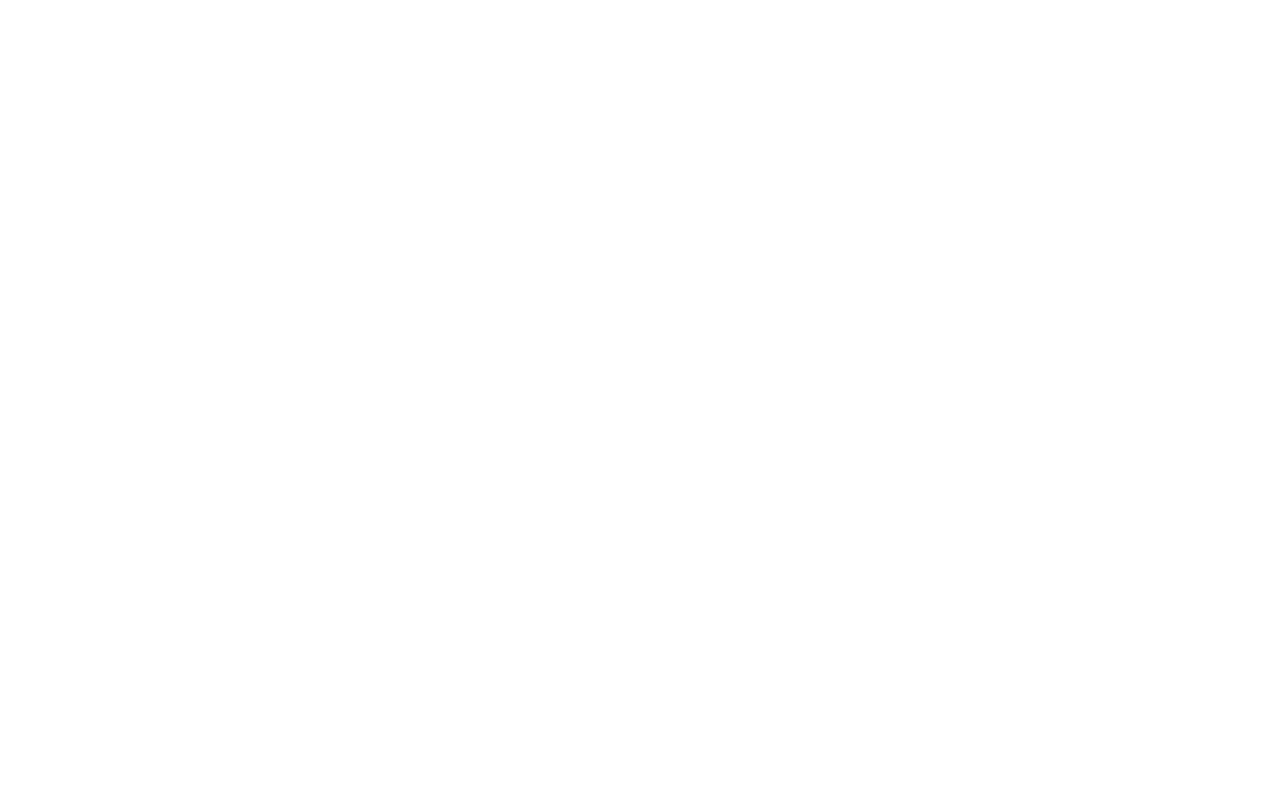
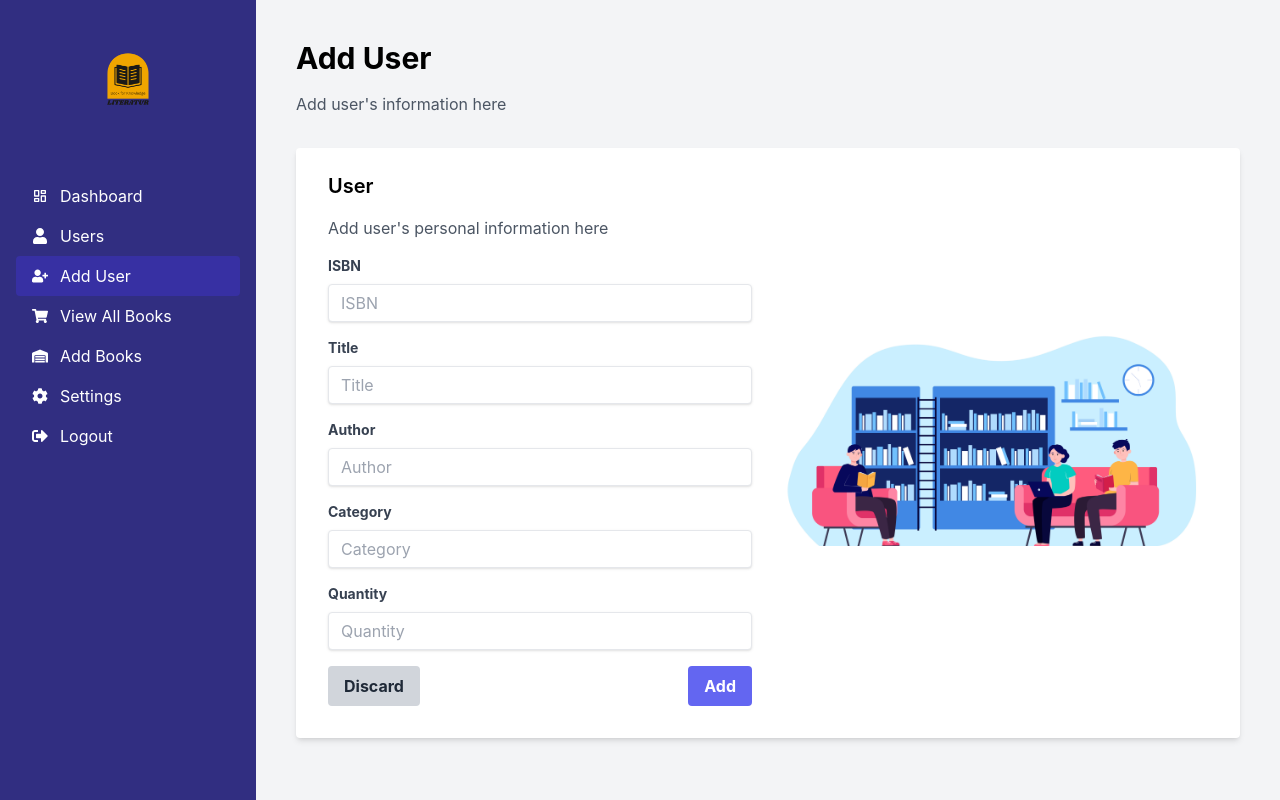
Before and after one commit to pasiya2021/library-managment-system-FE, a React (Create React App) app: page /add-books in a window 1280 px wide. Before the commit this address had no page. Built offline with nearby package versions, Linux system fonts and the light colour scheme.

Commit message:
Refactor sidebar and add book functionality

```diff
--- /dev/null
+++ b/src/components/AddBookForm/AddBookForm.jsx
@@ -0,0 +1,104 @@
+import React, { useState } from 'react';
+import InputField from '../InputField/InputField';
+import { api, API_ENDPOINTS } from '../../config/api';
+import axios from 'axios';
+
+const AddUserForm = () => {
+  const [formData, setFormData] = useState({
+    isbn: '',
+    title: '',
+    author: '',
+    category: '',
+    qty: '',
+  });
+
+  const [isLoading, setIsLoading] = useState(false);
+  const [error, setError] = useState(null);
+  const [success, setSuccess] = useState(false);
+
+  // Handle form data changes
+  const handleChange = (e) => {
+    const { id, value } = e.target;
+    setFormData(prevData => ({
+      ...prevData,
+      [id]: value
+    }));
+  };
+
+  // Handle form submission
+  const handleSubmit = async (e) => {
+    e.preventDefault();
+    setIsLoading(true);
+    setError(null);
+    setSuccess(false);
+
+    try {
+      // Send POST request to API endpoint
+      const response = await axios.post('http://localhost:8080/book/add', formData);
+      console.log("API Response: ", response);  // Log API response for debugging
+      setSuccess(true);  // Set success state
+      setFormData({       // Reset form fields
+        isbn: '',
+        title: '',
+        author: '',
+        category: '',
+        qty: '',
+      });
+    } catch (err) {
+      console.error("API Error: ", err);  // Log any errors
+      if (!err.response) {
+        setError("Network error: Unable to reach the server.");
+      } else {
+        setError(err.response?.data?.message || 'Failed to add user.');
+      }
+    } finally {
+      setIsLoading(false);
+    }
+  };
+
+  // Handle form reset (discard changes)
+  const handleDiscard = () => {
+    setFormData({
+        isbn: '',
+        title: '',
+        author: '',
+        category: '',
+        qty: '',
+    });
+    setError(null);
+    setSuccess(false);
+  };
+
+  return (
+    <form onSubmit={handleSubmit} className="w-full max-w-lg">
+      <InputField label="ISBN" id="isbn" value={formData.isbn} onChange={handleChange} />
+      <InputField label="Title" id="title" value={formData.title} onChange={handleChange} />
+      <InputField label="Author" id="author" value={formData.author} onChange={handleChange} />
+      <InputField label="Category" id="category" value={formData.category} onChange={handleChange} />
+      <InputField label="Quantity" id="qty" value={formData.qty} onChange={handleChange} />
+
+
+      {error && <p className="text-red-500 mb-4">{error}</p>}
+      {success && <p className="text-green-500 mb-4">User added successfully!</p>}
+
+      <div className="flex items-center justify-between">
+        <button
+          className="bg-gray-300 hover:bg-gray-400 text-gray-800 font-bold py-2 px-4 rounded focus:outline-none focus:shadow-outline"
+          type="button"
+          onClick={handleDiscard}
+        >
+          Discard
+        </button>
+        <button
+          className={`bg-indigo-500 hover:bg-indigo-700 text-white font-bold py-2 px-4 rounded focus:outline-none focus:shadow-outline ${isLoading ? 'opacity-50 cursor-not-allowed' : ''}`}
+          type="submit"
+          disabled={isLoading}
+        >
+          {isLoading ? 'Adding...' : 'Add'}
+        </button>
+      </div>
+    </form>
+  );
+};
+
+export default AddUserForm;
--- a/src/components/Sidebar/Sidebar.jsx
+++ b/src/components/Sidebar/Sidebar.jsx
@@ -9,7 +9,10 @@
     { icon: FaUser, text: 'Users', path: '/users' },
     { icon: FaUserPlus, text: 'Add User', path: '/add-user', active: true },
     { icon: FaShoppingCart, text: 'View All Books', path: '/view-all-books' },
-    { icon: FaWarehouse, text: 'Warehouses', path: '/warehouses' },
+    { icon: FaWarehouse, text: 'Add Books', path: '/add-books' },
+    { icon: FaCog, text: 'Settings', path: '/settings' },
+    { icon: FaSignOutAlt, text: 'Logout', path: '/logout' },
+
   ];
 
   return (
@@ -31,16 +34,6 @@
           </a>
         ))}
       </nav>
-      <div className="mt-auto">
-        <a href="/settings" className="flex items-center py-2 px-4 hover:bg-indigo-800 rounded">
-          <FaCog className="mr-3" />
-          Settings
-        </a>
-        <a href="/logout" className="flex items-center py-2 px-4 hover:bg-indigo-800 rounded">
-          <FaSignOutAlt className="mr-3" />
-          Logout
-        </a>
-      </div>
     </div>
   );
 };
--- /dev/null
+++ b/src/pages/AddBookPage/AddBookPage.jsx
@@ -0,0 +1,27 @@
+import React from 'react';
+import Sidebar from '../../components/Sidebar/Sidebar';
+import AddUserForm from '../../components/AddUserForm/AddUserForm';
+import Illustration from '../../components/Illustration/Illustration';
+import AddBookForm from '../../components/AddBookForm/AddBookForm';
+
+const AddUserPage = () => (
+  <div className="flex min-h-screen bg-gray-100">
+    <Sidebar />
+    <div className="flex-1 p-10">
+      <h1 className="text-3xl font-bold mb-4">Add User</h1>
+      <p className="mb-8 text-gray-600">Add user's information here</p>
+      <div className="flex bg-white shadow-md rounded px-8 pt-6 pb-8 mb-4">
+        <div className="w-1/2 pr-4">
+          <h2 className="text-xl font-semibold mb-4">User</h2>
+          <p className="mb-4 text-gray-600">Add user's personal information here</p>
+          <AddBookForm />
+        </div>
+        <div className="w-1/2 pl-4 flex items-center justify-center">
+          <Illustration />
+        </div>
+      </div>
+    </div>
+  </div>
+);
+
+export default AddUserPage;
--- a/src/webRoutes/webRoutes.jsx
+++ b/src/webRoutes/webRoutes.jsx
@@ -1,9 +1,10 @@
 import React from 'react';
 import { BrowserRouter as Router, Route, Routes } from 'react-router-dom';
 import AddUserPage from '../pages/AddUserPage/AddUserPage';
-import UserTablepage from '../pages/UserTablePage/UserTablePage';
-import BookTablepage from '../pages/BookTablePage/BookTablePage';
-import Ust from '../components/UserTable/UserTable';
+import UserTablePage from '../pages/UserTablePage/UserTablePage';
+import BookTablePage from '../pages/BookTablePage/BookTablePage';
+import AddBookPage from '../pages/AddBookPage/AddBookPage';
+
 
 
 const WebRoutes = () => {
@@ -12,8 +13,9 @@
       <Routes>
 
         <Route path="/add-user" element={<AddUserPage />} />
-        <Route path="/users" element={<UserTablepage />} />
-        <Route path="/view-all-books" element={<BookTablepage />} />
+        <Route path="/users" element={<UserTablePage />} />
+        <Route path="/view-all-books" element={<BookTablePage />} />
+        <Route path="/add-books" element={<AddBookPage />} />
 
 
       </Routes>
```
